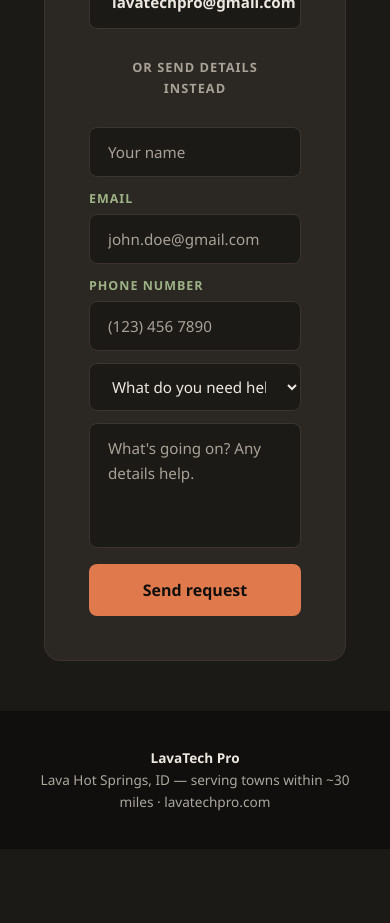
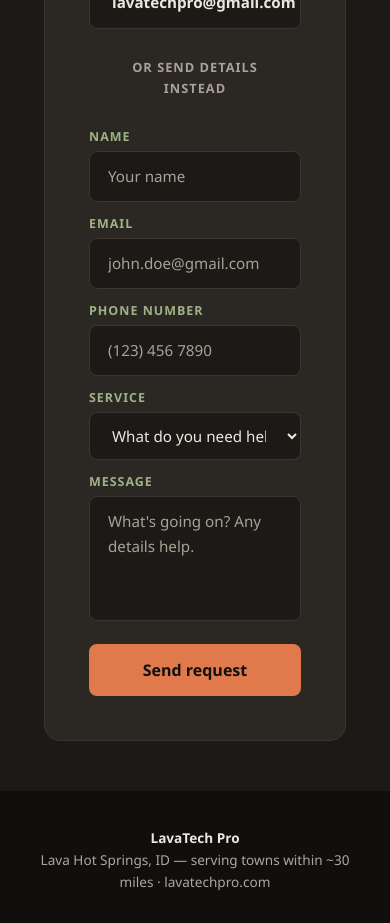
Before and after one commit to martwez/lavatechpro, a React (Vite) app: page / in a window 390 px wide. Shown: the part 6320-7243 px from the top of the page. Before the commit the page ends 7169 px from the top, so only its background shows below. Built offline with nearby package versions, Linux system fonts and the light colour scheme.

Commit message:
Give every contact field a visible label
Name, Service, and Message now show their label above the field like
Email and Phone Number already did, instead of relying on sr-only
text and the placeholder alone.

```diff
--- a/src/components/Contact.tsx
+++ b/src/components/Contact.tsx
@@ -85,8 +85,9 @@
               <input type="hidden" name="_template" value="table" />
               <input type="hidden" name="_captcha" value="true" />
 
-              <label htmlFor="contact-name" className="sr-only">
-                Your name
+              <div>
+                <label htmlFor="contact-name" className="mb-1 block text-[0.78rem] font-bold uppercase tracking-[1px] text-lava-light">
+                  Name
                 </label>
                 <input
                   id="contact-name"
@@ -94,8 +95,9 @@
                   name="Name"
                   placeholder="Your name"
                   required
-                className="rounded-lg border border-border bg-bg px-[18px] py-[12px] text-[0.95rem] text-text placeholder:text-text-dim focus:border-lava-light focus:outline-none"
+                  className="w-full rounded-lg border border-border bg-bg px-[18px] py-[12px] text-[0.95rem] text-text placeholder:text-text-dim focus:border-lava-light focus:outline-none"
                 />
+              </div>
               <div className="grid grid-cols-1 gap-3 min-[701px]:grid-cols-2">
                 <div>
                   <label htmlFor="contact-email" className="mb-1 block text-[0.78rem] font-bold uppercase tracking-[1px] text-lava-light">
@@ -128,15 +130,16 @@
                   />
                 </div>
               </div>
-              <label htmlFor="contact-service" className="sr-only">
-                What do you need help with?
+              <div>
+                <label htmlFor="contact-service" className="mb-1 block text-[0.78rem] font-bold uppercase tracking-[1px] text-lava-light">
+                  Service
                 </label>
                 <select
                   id="contact-service"
                   name="Service"
                   defaultValue=""
                   required
-                className="rounded-lg border border-border bg-bg px-[18px] py-[12px] text-[0.95rem] text-text focus:border-lava-light focus:outline-none"
+                  className="w-full rounded-lg border border-border bg-bg px-[18px] py-[12px] text-[0.95rem] text-text focus:border-lava-light focus:outline-none"
                 >
                   <option value="" disabled>
                     What do you need help with?
@@ -147,8 +150,10 @@
                     </option>
                   ))}
                 </select>
-              <label htmlFor="contact-message" className="sr-only">
-                What's going on? Any details help.
+              </div>
+              <div>
+                <label htmlFor="contact-message" className="mb-1 block text-[0.78rem] font-bold uppercase tracking-[1px] text-lava-light">
+                  Message
                 </label>
                 <textarea
                   id="contact-message"
@@ -156,8 +161,9 @@
                   placeholder="What's going on? Any details help."
                   rows={4}
                   required
-                className="resize-none rounded-lg border border-border bg-bg px-[18px] py-[12px] text-[0.95rem] text-text placeholder:text-text-dim focus:border-lava-light focus:outline-none"
+                  className="w-full resize-none rounded-lg border border-border bg-bg px-[18px] py-[12px] text-[0.95rem] text-text placeholder:text-text-dim focus:border-lava-light focus:outline-none"
                 />
+              </div>
 
               <button
                 type="submit"
```
Lines whose indentation alone changed are shown as unchanged.
